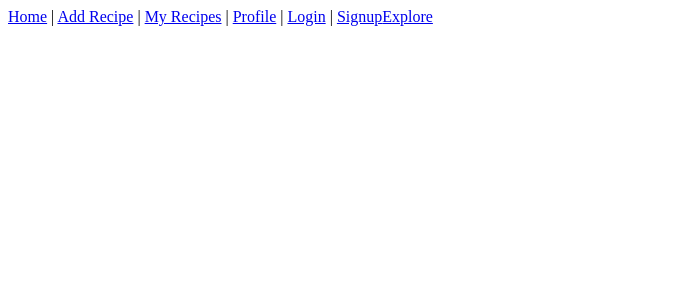
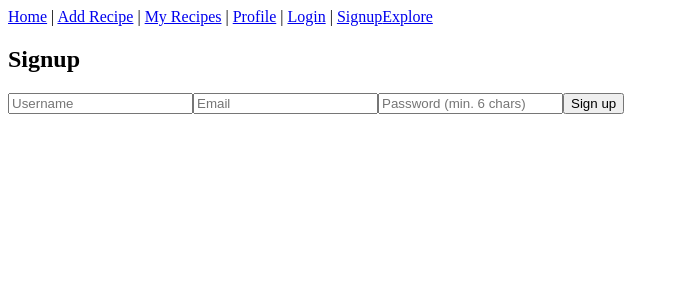
Before and after one commit to omar211346/Final-project-semester-2, a React (Vite) app: page /signup in a window 1280 px wide. Shown: the top 300 px of the page, without its empty margins (0-679 px from the left). Built offline with nearby package versions, Linux system fonts and the light colour scheme.

Commit message:
triyng to fix the autehntication of the sign up, but firestore is not helping

```diff
--- a/src/App.jsx
+++ b/src/App.jsx
@@ -1,6 +1,6 @@
 import { Routes, Route } from "react-router-dom";
 import Navbar from "./components/layout/navbar";
-
+import Footer from "./components/layout/footer";
 import Home from "./pages/Home";
 import MyRecipes from "./pages/MyRecipes";
 import AddRecipe from "./pages/AddRecipe";
@@ -8,6 +8,9 @@ import ExternalRecipes from "./pages/ExternalRecipes";
 import RecipeDetails from "./pages/RecipeDetails";
 import EditRecipe from "./pages/EditRecipe";
 import ExternalRecipeDetails from "./pages/ExternalRecipeDetails";
+import Signup from "./pages/Signup";
+import Login from "./pages/Login";
+import Profile from "./pages/Profile";
 function App() {
   return (
     <>
@@ -21,6 +24,9 @@ function App() {
         <Route path="/external-recipe/:id" element={<ExternalRecipeDetails />} />
         <Route path="/recipe/:id" element={<RecipeDetails />} />
         <Route path="/edit/:id" element={<EditRecipe />} />
+        <Route path="/signup" element={<Signup />} />
+        <Route path= "/login" element={<Login />} />
+        <Route path= "/Profile" element={<Profile />} />
       </Routes>
     </>
   );
--- a/src/lib/firebaseConfig.js
+++ b/src/lib/firebaseConfig.js
@@ -1,6 +1,7 @@
-// src/firebaseConfig.js
-import { initializeApp } from "firebase/app";
+
+import { initializeApp, getApps, getApp } from "firebase/app";
 import { getFirestore } from "firebase/firestore";
+import { getAuth } from "firebase/auth";
 
 const firebaseConfig = {
   apiKey: "AIzaSyA6GugTdkLtueCK2uGV7YxW-xWN0es8rUM",
@@ -11,7 +12,10 @@ const firebaseConfig = {
   appId: "1:348966582683:web:38d8e12eb1eef60b75493e"
 };
 
-const app = initializeApp(firebaseConfig);
+
+const app = getApps().length === 0 ? initializeApp(firebaseConfig) : getApp();
+
 const db = getFirestore(app);
+const auth = getAuth(app);
 
-export { db };
+export { db, auth };
--- a/src/pages/Signup.jsx
+++ b/src/pages/Signup.jsx
@@ -1,26 +1,42 @@
 import { useState } from "react";
+import { createUserWithEmailAndPassword } from "firebase/auth";
+import { auth } from "../lib/firebaseConfig";
+import { useNavigate } from "react-router-dom";
 
 function Signup() {
   const [success, setSuccess] = useState(false);
+  const [message, setMessage] = useState(null);
+  const navigate = useNavigate();
 
-  const handleSubmit = (e) => {
+  const handleSubmit = async (e) => {
     e.preventDefault();
     const form = e.target;
-    const username = form.username.value;
     const email = form.email.value;
     const password = form.password.value;
 
-    console.log("Signing up with:", username, email, password);
-    setSuccess(true);
+    try {
+      await createUserWithEmailAndPassword(auth, email, password);
+      console.log("Signup success:", email);
+      setSuccess(true);
+      setMessage("✅ Account created!");
+      setTimeout(() => navigate("/"), 1000);
+    } catch (err) {
+      console.error("Signup failed:", err);
+      setMessage("❌ Signup failed. Try again.");
+    }
   };
+
   return (
     <div className="signup-page">
       <h2>Signup</h2>
-      {success && <p>✅ Account created successfully!</p>}
+      {success && <p>{message}</p>}
+      {!success && message && <p>{message}</p>}
+
       <form onSubmit={handleSubmit}>
+
         <input type="text" name="username" placeholder="Username" required />
         <input type="email" name="email" placeholder="Email" required />
-        <input type="password" name="password" placeholder="Password" required />
+        <input type="password" name="password" placeholder="Password (min. 6 chars)" required />
         <button type="submit">Sign up</button>
       </form>
     </div>
```
